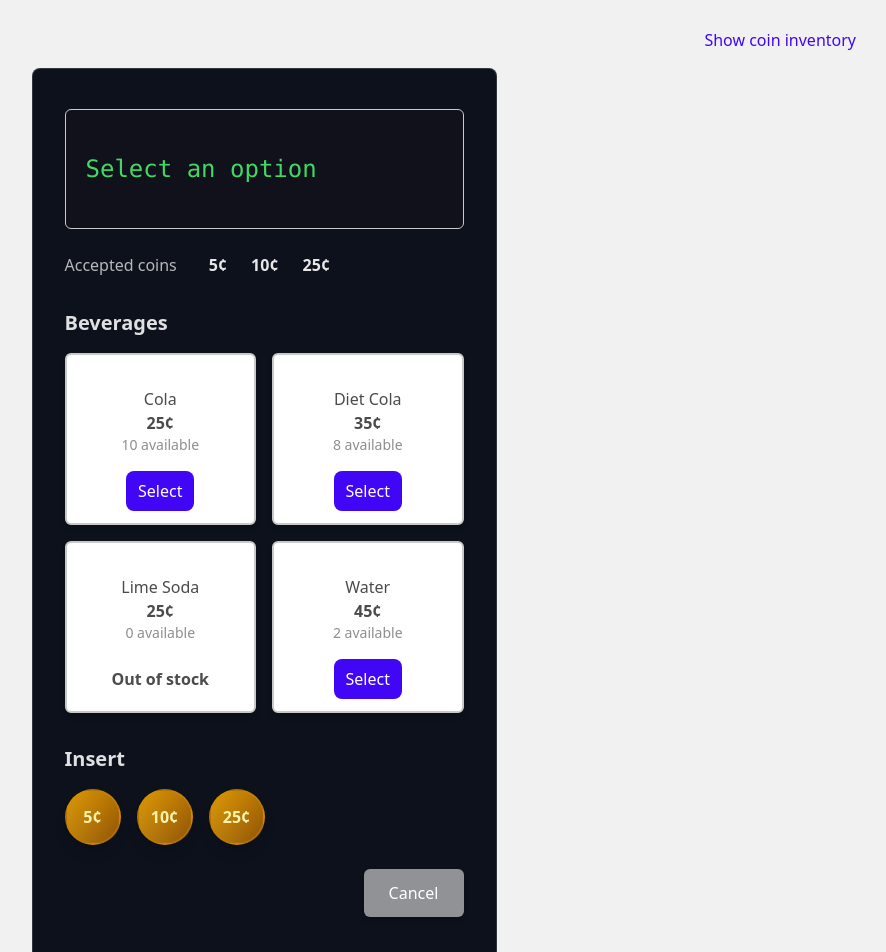
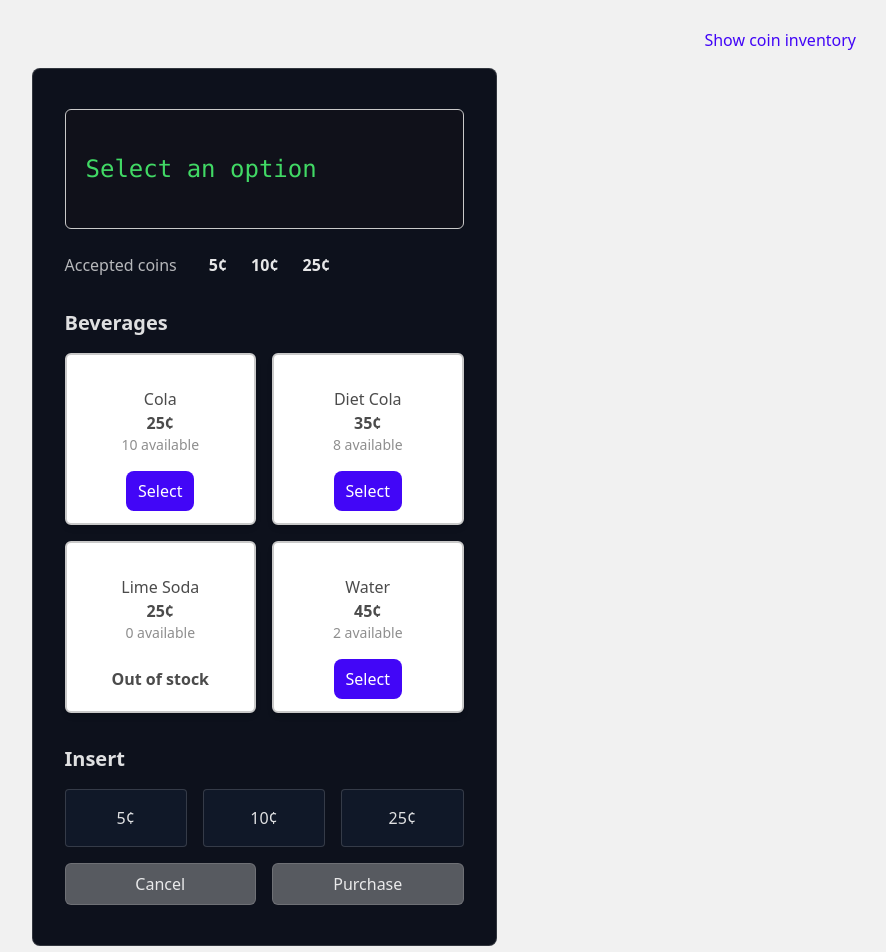
Before and after one commit to iyriss/vending-machine, a React (Vite) app: page / in a window 1280 px wide. Shown: the top 952 px of the page, without its empty margins (376-1262 px from the left). Built offline with nearby package versions, Linux system fonts and the light colour scheme.

Commit message:
add purchase button to confirm drink

```diff
--- a/src/App.tsx
+++ b/src/App.tsx
@@ -68,20 +68,12 @@ function App() {
 
     // Check if we already have enough money
     if (insertedCoins >= drink.price) {
-      const change = insertedCoins - drink.price;
-      if (!canMakeChange(change)) {
-        setInsertedCoins(0);
-        setSessionCoins({ 5: 0, 10: 0, 25: 0 });
-        setTemporaryMessage('Cannot provide change, please use exact amount.');
-        setSelectedDrink(null);
-
-        return;
-      }
-      dispenseDrink(drink.key);
-      returnChange(change);
-      setInsertedCoins(0);
-      setSelectedDrink(null);
-      commitCoins(sessionCoins);
+      setMessage(
+        <div>
+          <div>Balance: ${(insertedCoins / 100).toFixed(2)}</div>
+          <div className='mt-2'>Press purchase to get your {drink.name}</div>
+        </div>
+      );
     } else {
       const remaining = drink.price - insertedCoins;
       setMessage(
@@ -94,6 +86,28 @@ function App() {
         </div>
       );
     }
+  }
+
+  function handlePurchase() {
+    if (!selectedDrink) return;
+
+    const drink = drinks.find((drink) => drink.key === selectedDrink);
+    if (!drink) return;
+
+    const change = insertedCoins - drink.price;
+    if (!canMakeChange(change)) {
+      setInsertedCoins(0);
+      setSessionCoins({ 5: 0, 10: 0, 25: 0 });
+      setTemporaryMessage('Cannot provide change, please use exact amount.');
+      setSelectedDrink(null);
+      return;
+    }
+
+    dispenseDrink(drink.key);
+    returnChange(change);
+    setInsertedCoins(0);
+    setSelectedDrink(null);
+    commitCoins(sessionCoins);
   }
 
   function handleCoinClick(coin: Coin) {
@@ -130,20 +144,12 @@ function App() {
         </div>
       );
     } else {
-      const change = newAmount - drink.price;
-      if (!canMakeChange(change)) {
-        setInsertedCoins(0);
-        setSessionCoins({ 5: 0, 10: 0, 25: 0 });
-        setTemporaryMessage('Cannot provide change, please use exact amount.');
-        setSelectedDrink(null);
-        return;
-      }
-
-      dispenseDrink(drink.key);
-      returnChange(change);
-      setInsertedCoins(0);
-      setSelectedDrink(null);
-      commitCoins(newSessionCoins);
+      setMessage(
+        <div>
+          <div>Balance: ${(newAmount / 100).toFixed(2)}</div>
+          <div className='mt-2'>Press purchase to get your {drink.name}</div>
+        </div>
+      );
     }
   }
 
@@ -226,6 +232,13 @@ function App() {
             cancelButtonEnabled={insertedCoins > 0 || !!selectedDrink}
             onCoinClick={handleCoinClick}
             onCancel={handleCancel}
+            purchaseButtonEnabled={
+              !!selectedDrink &&
+              insertedCoins >=
+                (drinks.find((drink) => drink.key === selectedDrink)?.price ||
+                  0)
+            }
+            onPurchase={handlePurchase}
           />
         </div>
         {!showAdmin && (
--- a/src/components/AdminPanel.tsx
+++ b/src/components/AdminPanel.tsx
@@ -149,18 +149,11 @@ export const AdminPanel: React.FC<AdminPanelProps> = (props) => {
                 </div>
                 <div className='flex justify-between items-center'>
                   <span className='text-white/70'>Remaining:</span>
-                  <span
-                    className={`font-medium ${
-                      totalSession >= props.selectedDrink.price
-                        ? 'text-green-400'
-                        : 'text-yellow-400'
-                    }`}
-                  >
+                  <span className='font-medium text-white'>
                     $
-                    {(
-                      Math.max(0, props.selectedDrink.price - totalSession) /
-                      100
-                    ).toFixed(2)}
+                    {((props.selectedDrink.price - totalSession) / 100).toFixed(
+                      2
+                    )}
                   </span>
                 </div>
               </>
--- a/src/components/Coins.tsx
+++ b/src/components/Coins.tsx
@@ -1,51 +1,59 @@
 const coins: Coin[] = [5, 10, 25];
 
 type CoinsProps = {
+  purchaseButtonEnabled: boolean;
   cancelButtonEnabled: boolean;
+  onPurchase: () => void;
   onCoinClick: (coin: Coin) => void;
   onCancel: () => void;
 };
 
-export const Coins = (props: CoinsProps) => {
-  function handleCoinClick(coin: Coin) {
-    props.onCoinClick(coin);
-  }
-
+export const Coins: React.FC<CoinsProps> = ({
+  purchaseButtonEnabled,
+  cancelButtonEnabled,
+  onPurchase,
+  onCoinClick,
+  onCancel,
+}) => {
   return (
-    <div className='my-8 w-full'>
+    <div className='mt-8 space-y-4'>
       <div className='text-xl font-bold mb-4'>Insert</div>
-
-      <div className='flex gap-4'>
+      <div className='grid grid-cols-3 gap-4'>
         {coins.map((coin) => (
           <button
             key={coin}
-            type='button'
-            onClick={() => handleCoinClick(coin)}
-            className='font-bold shadow-lg hover:opacity-90 rounded-full bg-gradient-to-br from-yellow-600 to-yellow-800 h-14 w-14 flex items-center justify-center border-2 border-yellow-500/30 text-yellow-100 relative overflow-hidden cursor-pointer'
-            aria-label={`Insert ${coin} cents`}
+            onClick={() => onCoinClick(coin as Coin)}
+            className='p-4 cursor-pointer bg-gray-900 rounded border border-silver/20 hover:bg-gray-800 transition-colors'
           >
-            <div className='absolute inset-0 bg-gradient-to-br from-yellow-400/20 to-transparent'></div>
-            <div className='absolute inset-0 bg-gradient-to-tr from-yellow-200/10 to-transparent'></div>
             {coin}¢
           </button>
         ))}
       </div>
-
-      <div className='mt-6 flex justify-end'>
+      <div className='flex gap-4'>
         <button
-          className={`border-none min-w-[100px] bg-[#dc0000] text-white px-2 py-3 rounded-md shadow-md ${
-            props.cancelButtonEnabled
-              ? 'hover:bg-[#cb0d0d] cursor-pointer '
-              : 'bg-silver/70 cursor-not-allowed'
+          onClick={onCancel}
+          disabled={!cancelButtonEnabled}
+          className={`flex-1 px-3 py-2 rounded-md transition-colors ${
+            cancelButtonEnabled
+              ? 'bg-red-600 hover:bg-red-700 cursor-pointer border-none'
+              : 'bg-silver/40 cursor-not-allowed border border-silver/20 '
           }`}
-          disabled={!props.cancelButtonEnabled}
-          onClick={props.onCancel}
         >
           Cancel
+        </button>
+
+        <button
+          onClick={onPurchase}
+          disabled={!purchaseButtonEnabled}
+          className={`flex-1 px-3 py-2 rounded-md transition-colors ${
+            purchaseButtonEnabled
+              ? 'bg-green-700 hover:bg-green-800 cursor-pointer border-none'
+              : 'bg-silver/40 cursor-not-allowed border border-silver/20 '
+          }`}
+        >
+          Purchase
         </button>
       </div>
     </div>
   );
 };
-
-// todo: cents for over 100
```
